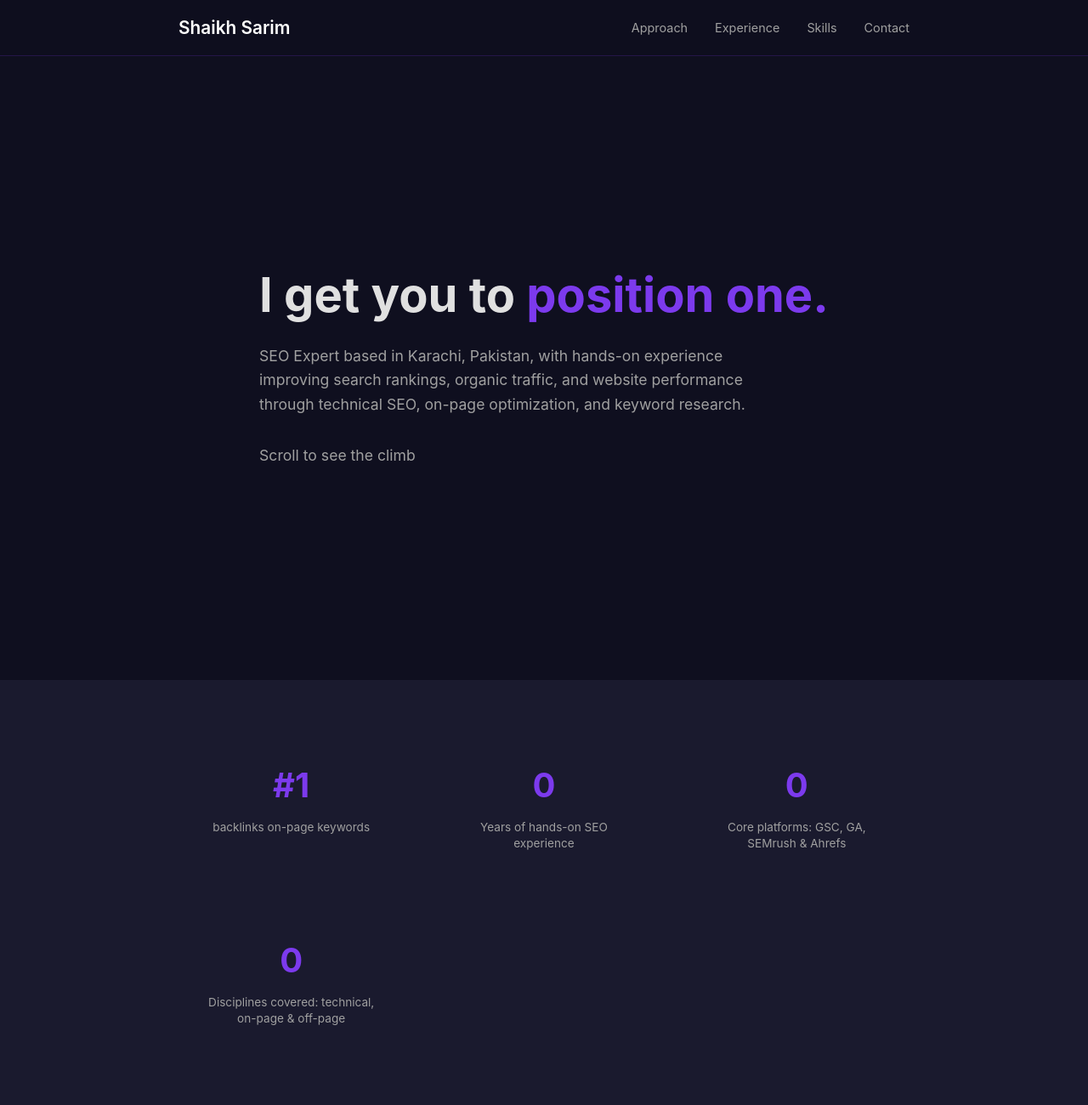
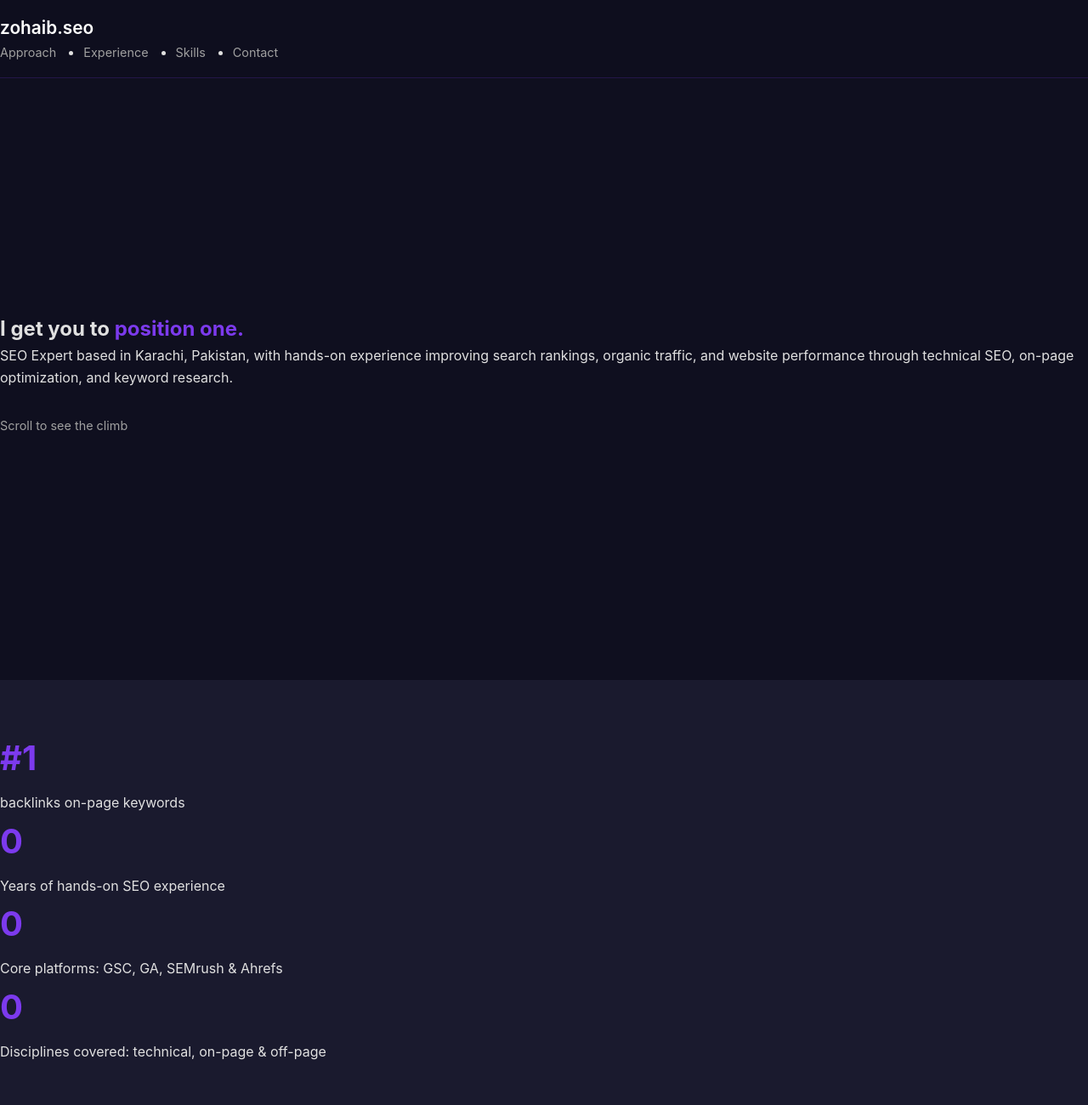
Before and after one commit to shaikhsarim25/shaikhsarim25.github.io, a plain HTML site: page index.html in a window 1280 px wide. Shown: the top 1300 px of the page at 85% size. Drawn offline with Linux system fonts and the light colour scheme.

Commit message:
Update index.html

```diff
--- a/index.html
+++ b/index.html
@@ -7,80 +7,79 @@
     <link rel="stylesheet" href="style.css">
 </head>
 <body>
-    <!-- NAVBAR -->
     <nav class="navbar">
-        <div class="container">
-            <div class="logo">Shaikh Sarim</div>
-            <div class="nav-links">
-                <a href="#approach">Approach</a>
-                <a href="#experience">Experience</a>
-                <a href="#skills">Skills</a>
-                <a href="#contact">Contact</a>
-            </div>
+        <div class="nav-content">
+            <div class="logo">zohaib.seo</div>
+            <ul class="nav-links">
+                <li><a href="#approach">Approach</a></li>
+                <li><a href="#experience">Experience</a></li>
+                <li><a href="#skills">Skills</a></li>
+                <li><a href="#contact">Contact</a></li>
+            </ul>
         </div>
     </nav>
 
-    <!-- HERO SECTION -->
-    <section class="hero">
-        <div class="container">
-            <div class="hero-content">
-                <h1>I get you to <span class="highlight">position one.</span></h1>
-                <p>SEO Expert based in Karachi, Pakistan, with hands-on experience improving search rankings, organic traffic, and website performance through technical SEO, on-page optimization, and keyword research.</p>
-                <p class="scroll-text">Scroll to see the climb</p>
-            </div>
+    <!-- HERO -->
+    <section id="hero" class="hero">
+        <div class="content-wrapper">
+            <h1>I get you to <span class="highlight">position one.</span></h1>
+            <p class="subtitle">SEO Expert based in Karachi, Pakistan, with hands-on experience improving search rankings, organic traffic, and website performance through technical SEO, on-page optimization, and keyword research.</p>
+            <p class="scroll-text">Scroll to see the climb</p>
         </div>
     </section>
 
-    <!-- STATS SECTION -->
-    <section class="stats">
-        <div class="container">
-            <div class="stats-grid">
-                <div class="stat-item">
+    <!-- STATS -->
+    <section id="stats" class="stats">
+        <div class="content-wrapper">
+            <div class="stats-container">
+                <div class="stat">
                     <div class="stat-number">#1</div>
-                    <div class="stat-label">backlinks on-page keywords</div>
+                    <p>backlinks on-page keywords</p>
                 </div>
-                <div class="stat-item">
+                <div class="stat">
                     <div class="stat-number">0</div>
-                    <div class="stat-label">Years of hands-on SEO experience</div>
+                    <p>Years of hands-on SEO experience</p>
                 </div>
-                <div class="stat-item">
+                <div class="stat">
                     <div class="stat-number">0</div>
-                    <div class="stat-label">Core platforms: GSC, GA, SEMrush & Ahrefs</div>
+                    <p>Core platforms: GSC, GA, SEMrush & Ahrefs</p>
                 </div>
-                <div class="stat-item">
+                <div class="stat">
                     <div class="stat-number">0</div>
-                    <div class="stat-label">Disciplines covered: technical, on-page & off-page</div>
+                    <p>Disciplines covered: technical, on-page & off-page</p>
                 </div>
             </div>
         </div>
     </section>
 
-    <!-- APPROACH SECTION -->
+    <!-- APPROACH -->
     <section id="approach" class="approach">
-        <div class="container">
+        <div class="content-wrapper">
             <h2>Audit, optimize, build authority. <span class="highlight">In that order.</span></h2>
-
-            <div class="approach-grid">
-                <div class="approach-card">
+            <div class="cards">
+                <article class="card">
                     <h3>Technical SEO</h3>
                     <p>Site audits that surface crawlability and indexation issues, tracked and resolved through Google Search Console before anything else moves.</p>
-                </div>
-                <div class="approach-card">
+                </article>
+                <article class="card">
                     <h3>On-page optimization</h3>
                     <p>Keyword research and competitive analysis with SEMrush and Ahrefs, mapped to high-intent commercial search terms that actually convert.</p>
-                </div>
-                <div class="approach-card">
+                </article>
+                <article class="card">
                     <h3>Off-page & authority</h3>
                     <p>Backlink building and guest posting strategy that grows domain authority without shortcuts that put rankings at risk.</p>
-                </div>
+                </article>
             </div>
         </div>
     </section>
 
-    <!-- EXPERIENCE SECTION -->
+    <!-- EXPERIENCE -->
     <section id="experience" class="experience">
-        <div class="container">
+        <div class="content-wrapper">
             <h2>Where the <span class="highlight">work happens.</span></h2>
-
-            <div class="experience-card">
-                <h3>SEO Expert at
+            <article class="work">
+                <h3>SEO Expert at Digital Solutions</h3>
+                <p class="meta">Karachi, Pakistan • Feb 2024 - Present</p>
+                <ul>
+                    <li>Developed and executed comprehensive on-page, off-page, and technical SEO strategies that meaningfully increased organic search rankings and overall website visibility.</li>
+                    <li>Conducted deep keyword research and competitive analysis
```
